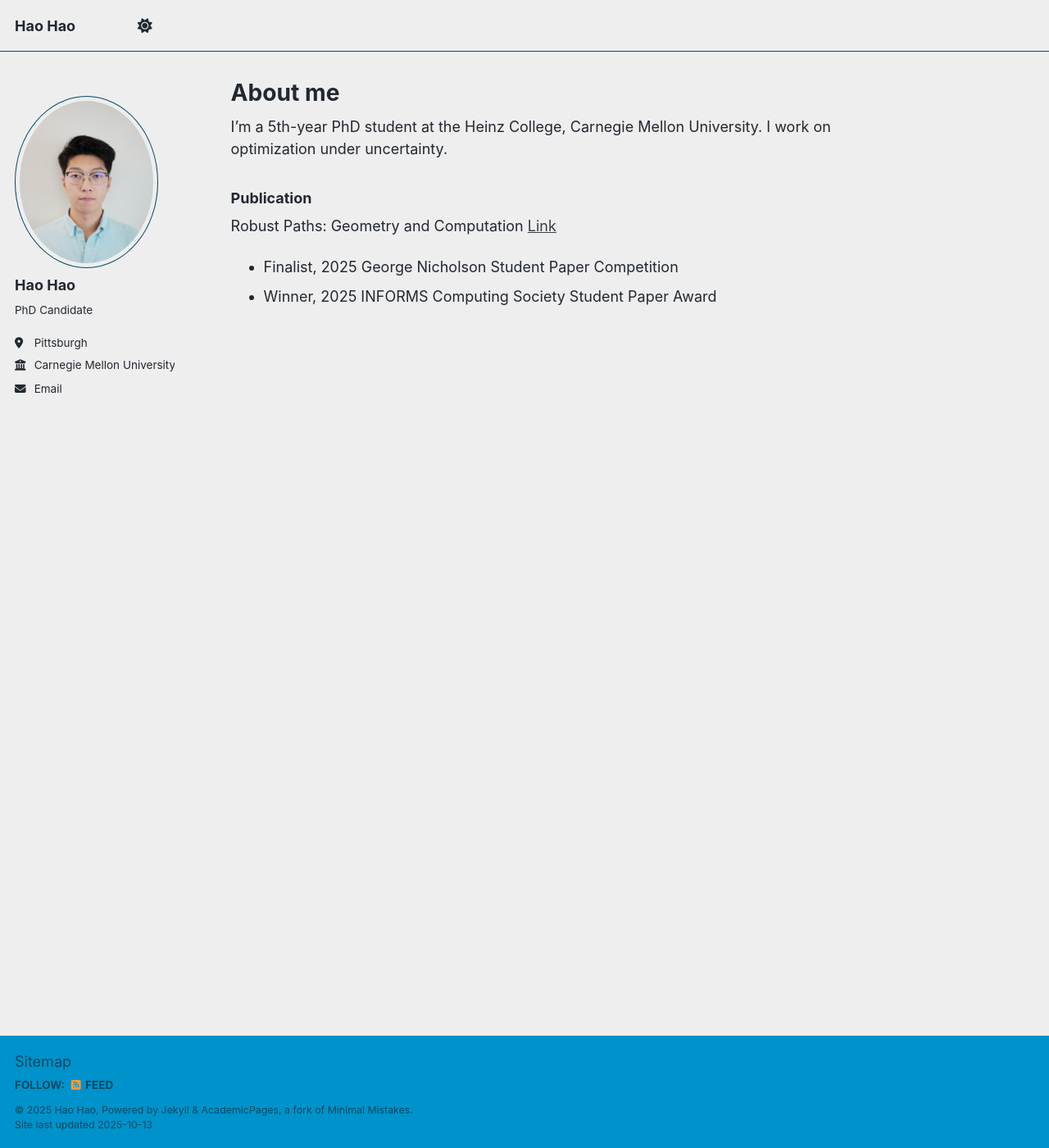
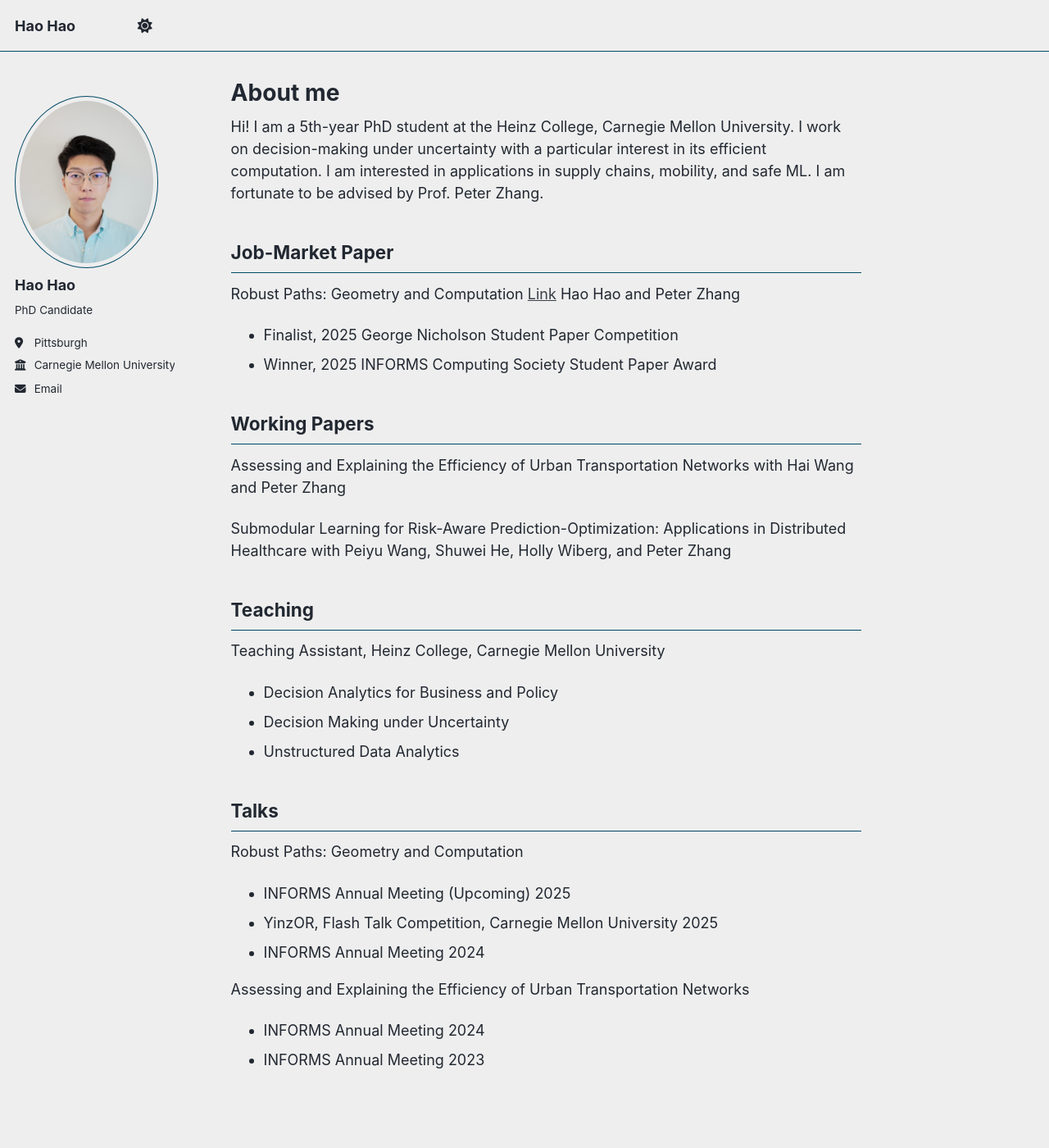
Before and after one commit to haohaocmu/haohaocmu.github.io, a Jekyll site: the page built from _pages/about.md, in a window 1280 px wide and 1400 px high. Shown: the whole window at 82% size. Built offline with Jekyll 4.4.1, drawn with Linux system fonts in a browser that asks for light colours; a script that is not in the unit is left out.

Commit message:
Update about.md

```diff
--- a/_pages/about.md
+++ b/_pages/about.md
@@ -7,12 +7,38 @@ redirect_from:
   - /about.html
 ---
 
-I'm a 5th-year PhD student at the Heinz College, Carnegie Mellon University. I work on optimization under uncertainty.
+Hi! I am a 5th-year PhD student at the Heinz College, Carnegie Mellon University. I work on decision-making under uncertainty with a particular interest in its efficient computation. I am interested in applications in supply chains, mobility, and safe ML. I am fortunate to be advised by Prof. Peter Zhang.
 
 
-### Publication
+## Job-Market Paper
 
 Robust Paths: Geometry and Computation [Link](https://arxiv.org/pdf/2508.20039)
-
+Hao Hao and Peter Zhang
 - Finalist, 2025 George Nicholson Student Paper Competition
 - Winner, 2025 INFORMS Computing Society Student Paper Award
+
+## Working Papers
+
+Assessing and Explaining the Efficiency of Urban Transportation Networks
+with Hai Wang and Peter Zhang
+
+Submodular Learning for Risk-Aware Prediction-Optimization: Applications in Distributed Healthcare
+with Peiyu Wang, Shuwei He, Holly Wiberg, and Peter Zhang
+
+
+## Teaching
+Teaching Assistant, Heinz College, Carnegie Mellon University
+- Decision Analytics for Business and Policy
+- Decision Making under Uncertainty
+- Unstructured Data Analytics
+
+## Talks
+
+Robust Paths: Geometry and Computation
+ - INFORMS Annual Meeting (Upcoming) 2025
+ - YinzOR, Flash Talk Competition, Carnegie Mellon University 2025
+ - INFORMS Annual Meeting 2024
+
+Assessing and Explaining the Efficiency of Urban Transportation Networks
+- INFORMS Annual Meeting 2024
+- INFORMS Annual Meeting 2023
```
